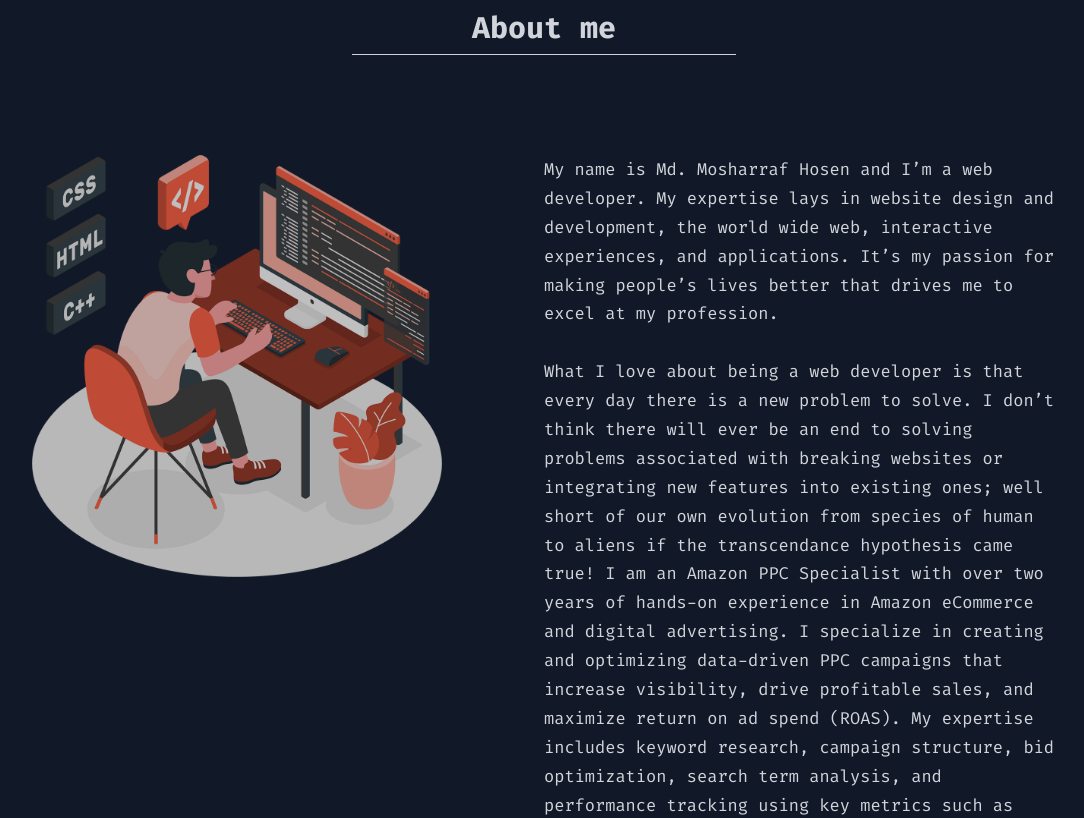
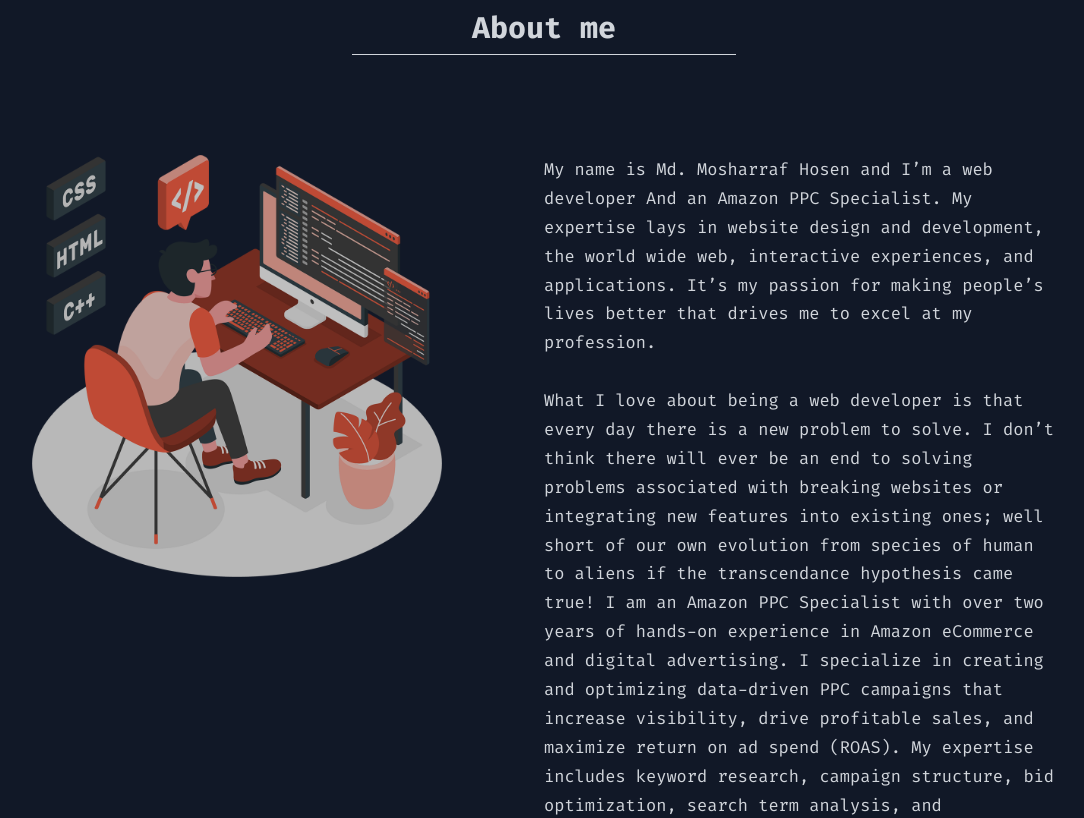
Before and after one commit to wafid19/My-Portfolio, a plain HTML site: page index.html in a window 1280 px wide. Shown: the part 862-1680 px from the top of the page, without its empty margins (96-1180 px from the left). Drawn offline with nearby package versions, Linux system fonts and the light colour scheme.

Commit message:
Update index.html

```diff
--- a/index.html
+++ b/index.html
@@ -94,7 +94,7 @@
           </div>
           <div class="about-right">
             <p>
-              My name is Md. Mosharraf Hosen and I’m a web developer. My
+              My name is Md. Mosharraf Hosen and I’m a web developer And an Amazon PPC Specialist. My
               expertise lays in website design and development, the world wide
               web, interactive experiences, and applications. It’s my passion
               for making people’s lives better that drives me to excel at my
```
